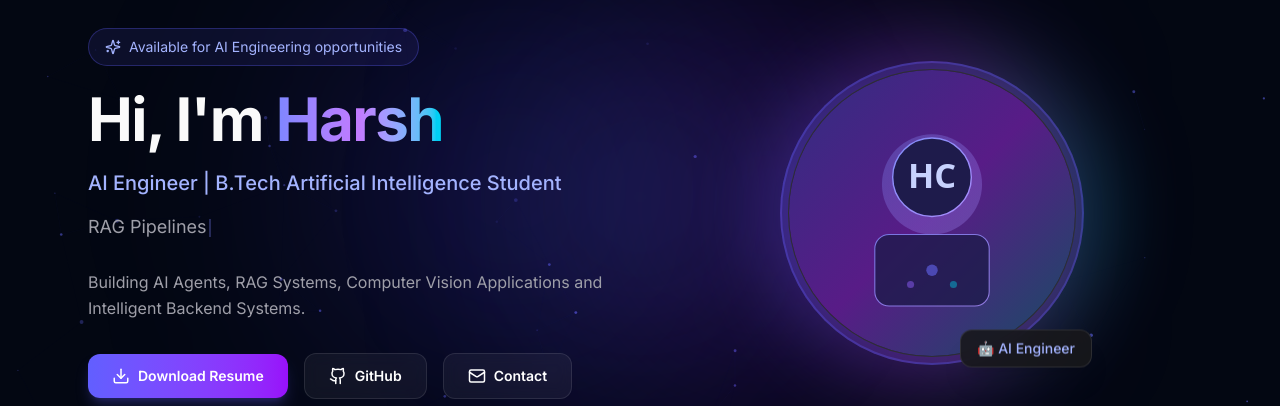
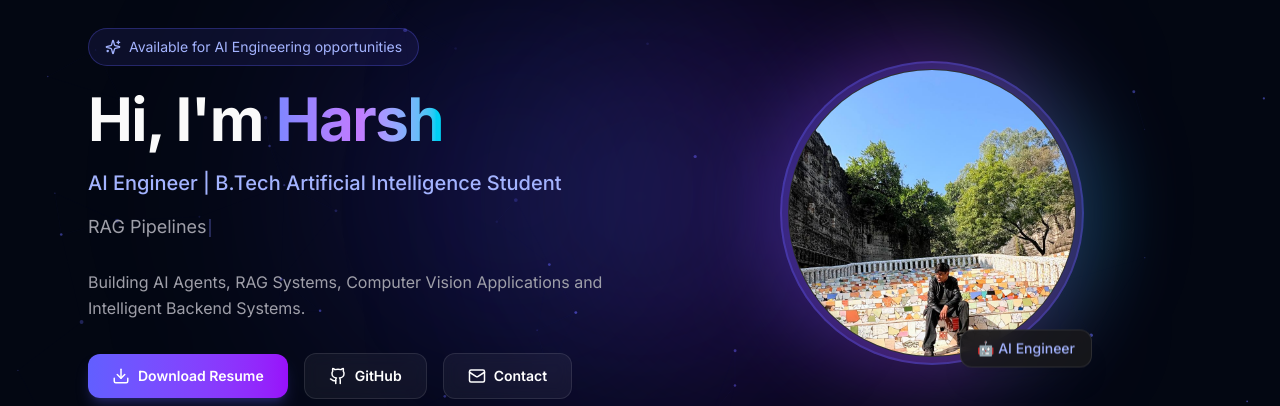
Before and after one commit to Chaturvediharsh123/harsh-Chaturvedi-me, a Next.js app: page / in a window 1280 px wide. Shown: the part 203-609 px from the top of the page. Built offline with nearby package versions, Linux system fonts and the light colour scheme; no server answers.

Commit message:
Added profile photo

```diff
--- a/src/components/sections/Hero.tsx
+++ b/src/components/sections/Hero.tsx
@@ -122,7 +122,7 @@ export default function Hero() {
             <div className="relative rounded-full border-2 border-indigo-500/30 bg-gradient-to-br from-indigo-500/20 to-purple-500/20 p-1.5 backdrop-blur-sm">
               <div className="relative h-56 w-56 overflow-hidden rounded-full border border-white/10 bg-zinc-900 md:h-72 md:w-72">
                 <Image
-                  src="/profile.svg"
+                  src="/profile.jpeg"
                   alt={portfolioData.name}
                   fill
                   className="object-cover"
```
Also changed, not shown: public/profile.jpeg (added).
